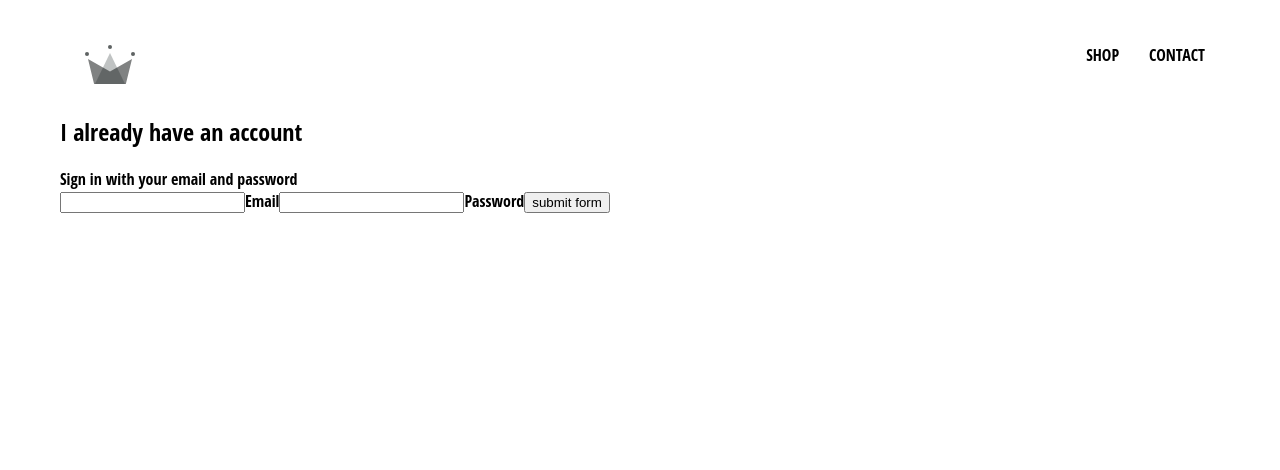
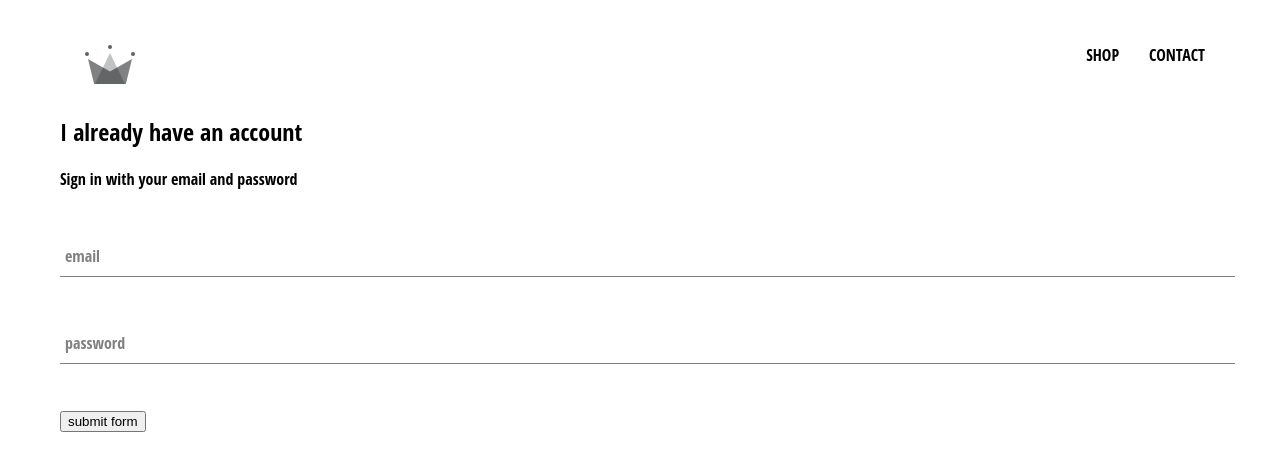
Before and after one commit to sagasu/clothing-shop, a React (Create React App) app in the folder clothing/: page /signin in a window 1280 px wide. Shown: the top 470 px of the page. Built offline with nearby package versions, Linux system fonts and the light colour scheme.

Commit message:
introducing sign in component

```diff
--- /dev/null
+++ b/clothing/src/components/form-input/form-input.component.jsx
@@ -0,0 +1,16 @@
+import React from 'react';
+
+import './form-input.styles.scss';
+
+const FormInput = ({handleChange, label, ...otherProps}) => (
+    <div className="group">
+        <input className="form-input" onChange={handleChange} {...otherProps}></input>
+        {
+            label?
+        (<label className={`${otherProps.value.lenngth ? 'shrink' : ''} form-input-label`}>{label}</label>)
+            : null
+        }
+    </div>
+);
+
+export default FormInput;
--- /dev/null
+++ b/clothing/src/components/form-input/form-input.styles.scss
@@ -0,0 +1,54 @@
+$sub-color: grey;
+$main-color: black;
+
+@mixin shrinkLabel {
+  top: -14px;
+  font-size: 12px;
+  color: $main-color;
+}
+
+.group {
+  position: relative;
+  margin: 45px 0;
+
+  .form-input {
+    background: none;
+    background-color: white;
+    color: $sub-color;
+    font-size: 18px;
+    padding: 10px 10px 10px 5px;
+    display: block;
+    width: 100%;
+    border: none;
+    border-radius: 0;
+    border-bottom: 1px solid $sub-color;
+    margin: 25px 0;
+
+    &:focus {
+      outline: none;
+    }
+
+    &:focus ~ .form-input-label {
+      @include shrinkLabel();
+    }
+  }
+
+  input[type='password'] {
+    letter-spacing: 0.3em;
+  }
+
+  .form-input-label {
+    color: $sub-color;
+    font-size: 16px;
+    font-weight: normal;
+    position: absolute;
+    pointer-events: none;
+    left: 5px;
+    top: 10px;
+    transition: 300ms ease all;
+
+    &.shrink {
+      @include shrinkLabel();
+    }
+  }
+}
--- a/clothing/src/components/sign-in/sign-in.component.jsx
+++ b/clothing/src/components/sign-in/sign-in.component.jsx
@@ -1,6 +1,7 @@
 import React, { Component } from 'react'
 
 import './sign-in.component.styles.scss'
+import FormInput from '../form-input/form-input.component';
 
 class SignIn extends Component {
     constructor(props){
@@ -29,11 +30,9 @@
                 <span>Sign in with your email and password</span>
 
                 <form onSubmit={this.handleSubmit}>
-                    <input name="email" type="email" value={this.state.email} onChange={this.handleChange} required></input>
-                    <label>Email</label>
+                    <FormInput name="email" type="email" value={this.state.email} handleChange={this.handleChange} label="email" required></FormInput>
 
-                    <input name="email" type="password" value={this.state.email} onChange={this.handleChange} required></input>
-                    <label>Password</label>
+                    <FormInput name="password" type="password" value={this.state.password} handleChange={this.handleChange} label="password" required></FormInput>
 
                     <input type="submit" value="submit form"></input>
                 </form>
--- a/clothing/src/components/sign-in/sign-in.component.styles.scss
+++ b/clothing/src/components/sign-in/sign-in.component.styles.scss
@@ -0,0 +1,3 @@
+.sign-in {
+    width: 30vw;
+}
```
